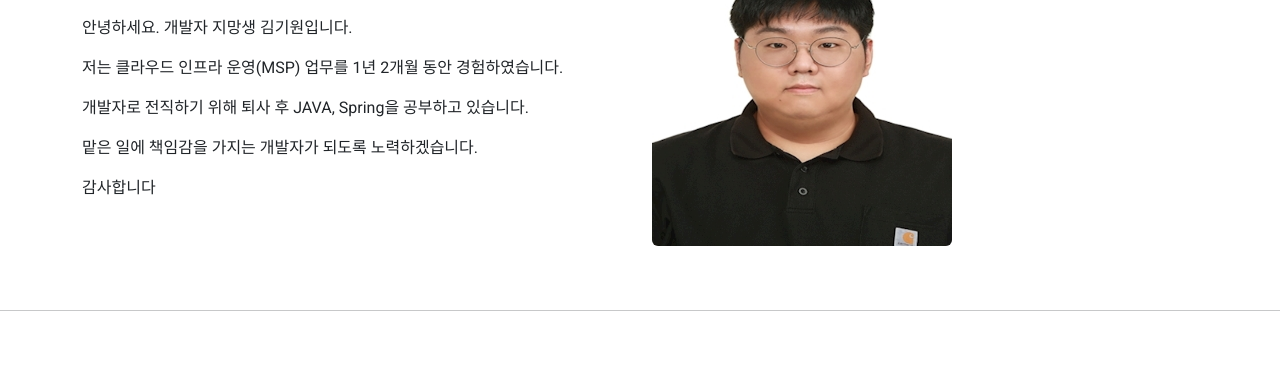
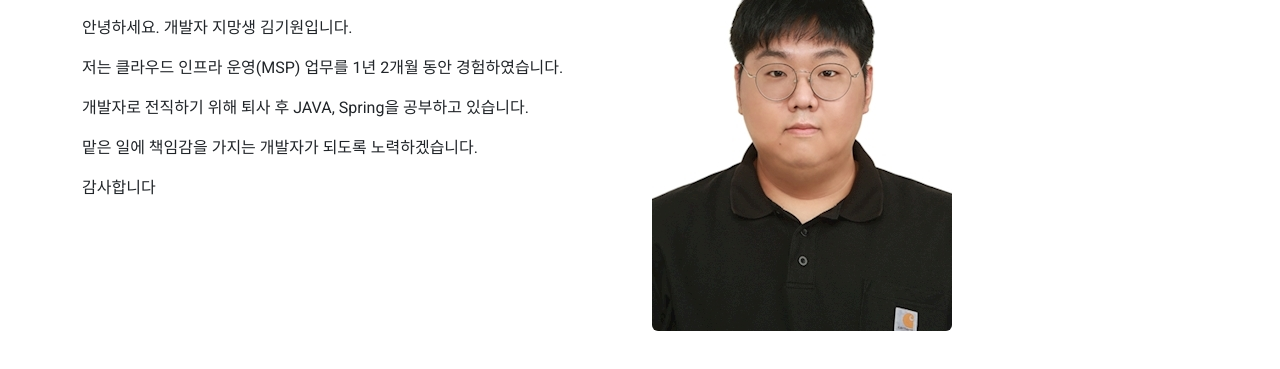
Before and after one commit to kimkiwon0307/portfoli.github.io, a plain HTML site: page index.html in a window 1280 px wide. Shown: the part 158-527 px from the top of the page. Drawn offline with nearby package versions, Linux system fonts and the light colour scheme.

Commit message:
Update index.html

```diff
--- a/index.html
+++ b/index.html
@@ -63,7 +63,7 @@
                     <p>감사합니다</p>
                 </div>
                 <div class="col-md-6">
-                    <img src="./img/내사진.jpg" class="img-fluid rounded" style="width: 300px; height: 300px;">
+                    <img src="./img/내사진.jpg" class="img-fluid rounded" style="width: 300px; ">
                 </div>
             </div>
         </div>
```
